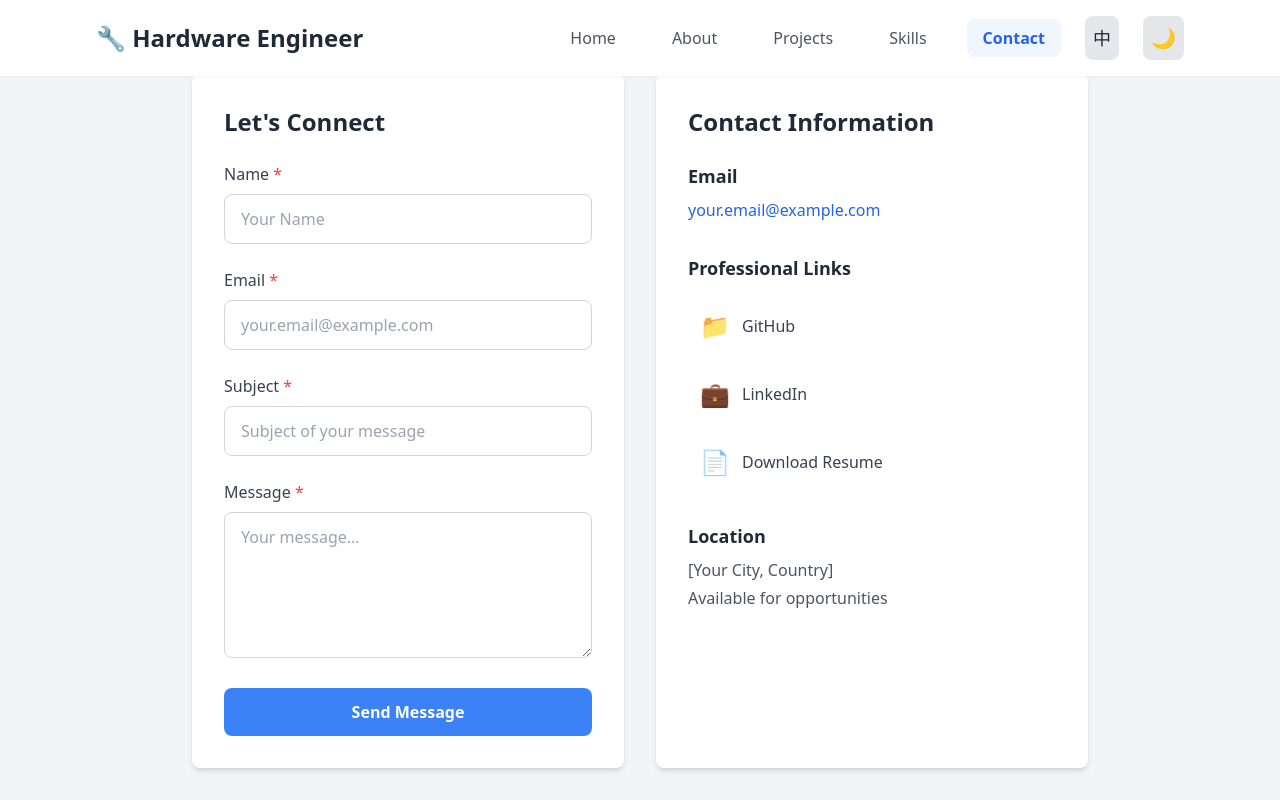
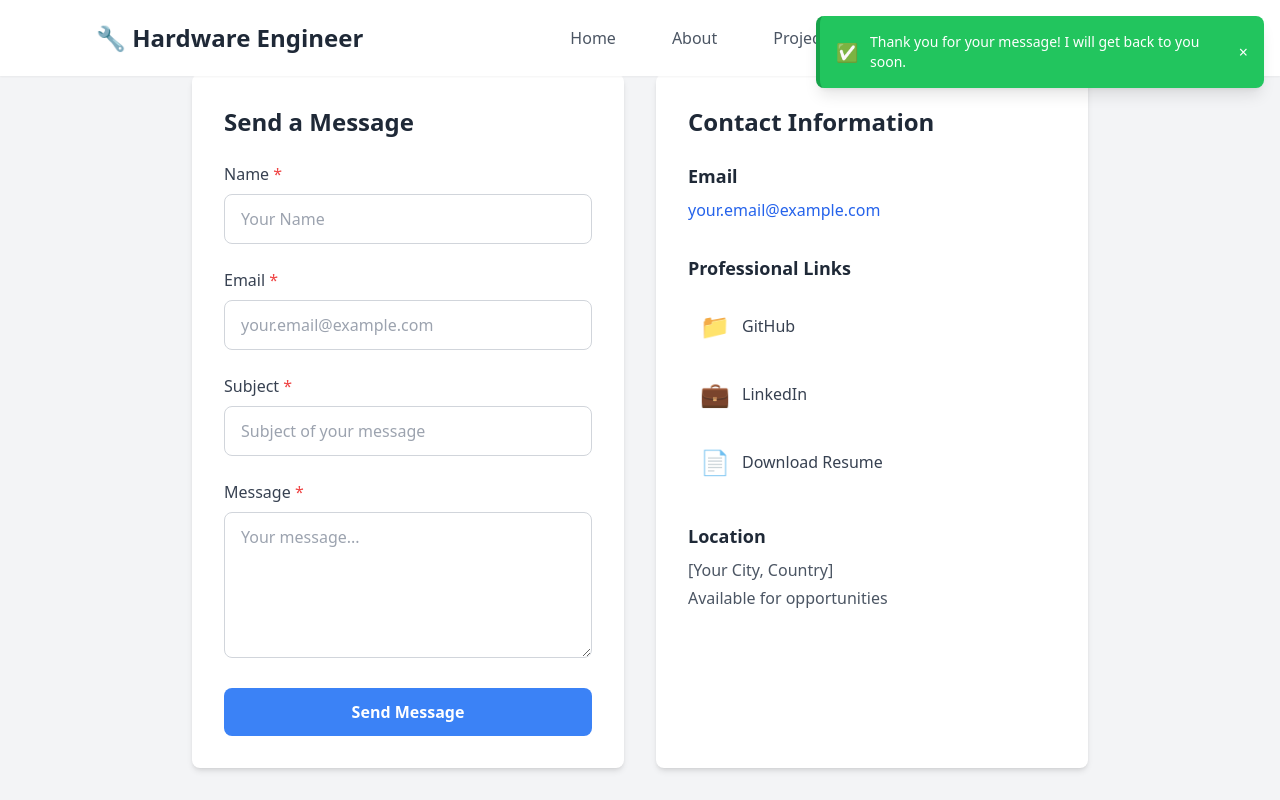
Before and after one commit to dddwang9521/hardware-portfolio, a React (Vite) app: page /contact in a window 1280 px wide. Both pictures are taken after typing "Sample", "name@example.com", "Sample", "Sample" into the empty fields and a click on the button "Send Message". Shown: the part 106-906 px from the top of the page. Built offline with nearby package versions, Linux system fonts and the light colour scheme.

Commit message:
Contact form functionality Set up done

```diff
--- a/package.json
+++ b/package.json
@@ -13,6 +13,7 @@
     "deploy": "gh-pages -d dist"
   },
   "dependencies": {
+    "@emailjs/browser": "^4.4.1",
     "framer-motion": "^12.23.12",
     "react": "^19.1.0",
     "react-dom": "^19.1.0",
--- /dev/null
+++ b/src/components/Toast.tsx
@@ -0,0 +1,80 @@
+import { motion, AnimatePresence } from 'framer-motion';
+import { useEffect } from 'react';
+
+interface ToastProps {
+  message: string;
+  type: 'success' | 'error' | 'info';
+  isVisible: boolean;
+  onClose: () => void;
+}
+
+const Toast = ({ message, type, isVisible, onClose }: ToastProps) => {
+  useEffect(() => {
+    if (isVisible) {
+      const timer = setTimeout(() => {
+        onClose();
+      }, 5000); // Auto-hide after 5 seconds
+
+      return () => clearTimeout(timer);
+    }
+  }, [isVisible, onClose]);
+
+  const getToastStyles = () => {
+    switch (type) {
+      case 'success':
+        return 'bg-green-500 text-white border-green-600';
+      case 'error':
+        return 'bg-red-500 text-white border-red-600';
+      case 'info':
+        return 'bg-blue-500 text-white border-blue-600';
+      default:
+        return 'bg-gray-500 text-white border-gray-600';
+    }
+  };
+
+  const getIcon = () => {
+    switch (type) {
+      case 'success':
+        return '✅';
+      case 'error':
+        return '❌';
+      case 'info':
+        return 'ℹ️';
+      default:
+        return '💬';
+    }
+  };
+
+  return (
+    <AnimatePresence>
+      {isVisible && (
+        <motion.div
+          initial={{ opacity: 0, y: -50, scale: 0.9 }}
+          animate={{ opacity: 1, y: 0, scale: 1 }}
+          exit={{ opacity: 0, y: -50, scale: 0.9 }}
+          transition={{ duration: 0.3 }}
+          className={`fixed top-4 right-4 z-50 p-4 rounded-lg shadow-lg border-l-4 max-w-md ${getToastStyles()}`}
+          role="alert"
+          aria-live="assertive"
+        >
+          <div className="flex items-center gap-3">
+            <span className="text-lg" aria-hidden="true">
+              {getIcon()}
+            </span>
+            <p className="flex-1 text-sm font-medium">{message}</p>
+            <button
+              onClick={onClose}
+              className="text-white hover:text-gray-200 focus:outline-none focus:ring-2 focus:ring-white focus:ring-offset-2 focus:ring-offset-transparent rounded"
+              aria-label="Close notification"
+            >
+              <span className="sr-only">Close</span>
+              <span aria-hidden="true">×</span>
+            </button>
+          </div>
+        </motion.div>
+      )}
+    </AnimatePresence>
+  );
+};
+
+export default Toast;
--- a/src/pages/Contact.tsx
+++ b/src/pages/Contact.tsx
@@ -1,9 +1,10 @@
 import { useState } from 'react';
 import { motion } from 'framer-motion';
-import { useLanguage } from '../contexts/LanguageContext';
+import { sendContactEmail, sendContactEmailFallback } from '../services/emailService';
+import type { ContactFormData } from '../services/emailService';
+import Toast from '../components/Toast';
 
 const Contact = () => {
-  const { t } = useLanguage();
   const [formData, setFormData] = useState({
     name: '',
     email: '',
@@ -12,6 +13,15 @@ const Contact = () => {
   });
   const [errors, setErrors] = useState<Record<string, string>>({});
   const [isSubmitting, setIsSubmitting] = useState(false);
+  const [toast, setToast] = useState<{
+    message: string;
+    type: 'success' | 'error' | 'info';
+    isVisible: boolean;
+  }>({
+    message: '',
+    type: 'info',
+    isVisible: false
+  });
 
   const handleInputChange = (e: React.ChangeEvent<HTMLInputElement | HTMLTextAreaElement>) => {
     const { name, value } = e.target;
@@ -22,25 +32,29 @@ const Contact = () => {
     }
   };
 
+  const handleToastClose = () => {
+    setToast(prev => ({ ...prev, isVisible: false }));
+  };
+
   const validateForm = () => {
     const newErrors: Record<string, string> = {};
 
     if (!formData.name.trim()) {
-      newErrors.name = t('contact.nameRequired');
+      newErrors.name = 'Name is required';
     }
 
     if (!formData.email.trim()) {
-      newErrors.email = t('contact.emailRequired');
+      newErrors.email = 'Email is required';
     } else if (!/\S+@\S+\.\S+/.test(formData.email)) {
-      newErrors.email = t('contact.emailInvalid');
+      newErrors.email = 'Please enter a valid email address';
     }
 
     if (!formData.subject.trim()) {
-      newErrors.subject = t('contact.subjectRequired');
+      newErrors.subject = 'Subject is required';
     }
 
     if (!formData.message.trim()) {
-      newErrors.message = t('contact.messageRequired');
+      newErrors.message = 'Message is required';
     }
 
     setErrors(newErrors);
@@ -56,20 +70,55 @@ const Contact = () => {
 
     setIsSubmitting(true);
 
-    // Simulate form submission
-    setTimeout(() => {
+    try {
+      // Try to send email using EmailJS
+      const result = await sendContactEmail(formData);
+
+      if (result.success) {
+        // Show success message
+        setToast({
+          message: result.message,
+          type: 'success',
+          isVisible: true
+        });
+        setFormData({ name: '', email: '', subject: '', message: '' });
+      } else {
+        // If EmailJS fails, try fallback
+        const fallbackResult = await sendContactEmailFallback(formData);
+        setToast({
+          message: fallbackResult.message,
+          type: fallbackResult.success ? 'success' : 'error',
+          isVisible: true
+        });
+        if (fallbackResult.success) {
+          setFormData({ name: '', email: '', subject: '', message: '' });
+        }
+      }
+    } catch (error) {
+      console.error('Form submission error:', error);
+      setToast({
+        message: 'An error occurred while sending your message. Please try again later.',
+        type: 'error',
+        isVisible: true
+      });
+    } finally {
       setIsSubmitting(false);
-      alert('Thank you for your message! I will get back to you soon.');
-      setFormData({ name: '', email: '', subject: '', message: '' });
-    }, 1000);
+    }
   };
 
   return (
-    <main
-      id="main-content"
-      className="min-h-screen bg-gray-100 dark:bg-gray-900 p-8 transition-colors duration-200"
-      role="main"
-    >
+    <>
+      <Toast
+        message={toast.message}
+        type={toast.type}
+        isVisible={toast.isVisible}
+        onClose={handleToastClose}
+      />
+      <main
+        id="main-content"
+        className="min-h-screen bg-gray-100 dark:bg-gray-900 p-8 transition-colors duration-200"
+        role="main"
+      >
       <div className="max-w-4xl mx-auto">
         <motion.h1
           className="text-4xl font-bold text-gray-800 dark:text-white mb-8 text-center"
@@ -77,7 +126,7 @@ const Contact = () => {
           animate={{ opacity: 1, y: 0 }}
           transition={{ duration: 0.6 }}
         >
-          {t('contact.title')}
+          Get In Touch
         </motion.h1>
 
         <div className="grid grid-cols-1 lg:grid-cols-2 gap-8">
@@ -89,13 +138,13 @@ const Contact = () => {
             transition={{ duration: 0.6, delay: 0.2 }}
           >
             <h2 className="text-2xl font-bold text-gray-800 dark:text-white mb-6">
-              {t('contact.subtitle')}
+              Send a Message
             </h2>
 
             <form onSubmit={handleSubmit} className="space-y-6" noValidate>
               <div>
                 <label htmlFor="name" className="block text-gray-700 dark:text-gray-300 font-medium mb-2">
-                  {t('contact.name')} <span className="text-red-500" aria-label="required">*</span>
+                  Name <span className="text-red-500" aria-label="required">*</span>
                 </label>
                 <input
                   id="name"
@@ -120,7 +169,7 @@ const Contact = () => {
 
               <div>
                 <label htmlFor="email" className="block text-gray-700 dark:text-gray-300 font-medium mb-2">
-                  {t('contact.email')} <span className="text-red-500" aria-label="required">*</span>
+                  Email <span className="text-red-500" aria-label="required">*</span>
                 </label>
                 <input
                   id="email"
@@ -145,7 +194,7 @@ const Contact = () => {
 
               <div>
                 <label htmlFor="subject" className="block text-gray-700 dark:text-gray-300 font-medium mb-2">
-                  {t('contact.subject')} <span className="text-red-500" aria-label="required">*</span>
+                  Subject <span className="text-red-500" aria-label="required">*</span>
                 </label>
                 <input
                   id="subject"
@@ -170,7 +219,7 @@ const Contact = () => {
 
               <div>
                 <label htmlFor="message" className="block text-gray-700 dark:text-gray-300 font-medium mb-2">
-                  {t('contact.message')} <span className="text-red-500" aria-label="required">*</span>
+                  Message <span className="text-red-500" aria-label="required">*</span>
                 </label>
                 <textarea
                   id="message"
@@ -199,7 +248,7 @@ const Contact = () => {
                 className="w-full px-6 py-3 bg-blue-500 text-white rounded-lg font-semibold hover:bg-blue-600 transition-colors duration-200 focus:outline-none focus:ring-2 focus:ring-blue-500 focus:ring-offset-2 dark:focus:ring-offset-gray-800 disabled:opacity-50 disabled:cursor-not-allowed"
                 aria-describedby={isSubmitting ? 'submitting-status' : undefined}
               >
-                {isSubmitting ? t('contact.sending') : t('contact.send')}
+                {isSubmitting ? 'Sending...' : 'Send Message'}
               </button>
               {isSubmitting && (
                 <p id="submitting-status" className="sr-only">
@@ -289,6 +338,7 @@ const Contact = () => {
         </div>
       </div>
     </main>
+    </>
   );
 };
 
--- /dev/null
+++ b/src/services/emailService.ts
@@ -0,0 +1,64 @@
+import emailjs from '@emailjs/browser';
+
+// EmailJS configuration
+const EMAILJS_SERVICE_ID = 'service_f4dl6wo';
+const EMAILJS_TEMPLATE_ID = 'template_2am8gf3';
+const EMAILJS_PUBLIC_KEY = 'YFi-ykeSEGrsD6rSW';
+
+export interface ContactFormData {
+  name: string;
+  email: string;
+  subject: string;
+  message: string;
+}
+
+export const sendContactEmail = async (formData: ContactFormData): Promise<{ success: boolean; message: string }> => {
+  try {
+    // Initialize EmailJS
+    emailjs.init(EMAILJS_PUBLIC_KEY);
+
+    // Send email using EmailJS
+    const result = await emailjs.send(
+      EMAILJS_SERVICE_ID,
+      EMAILJS_TEMPLATE_ID,
+      {
+        from_name: formData.name,
+        from_email: formData.email,
+        subject: formData.subject,
+        message: formData.message,
+        to_name: 'Hardware Engineer Portfolio',
+      },
+      EMAILJS_PUBLIC_KEY
+    );
+
+    if (result.status === 200) {
+      return {
+        success: true,
+        message: 'Thank you for your message! I will get back to you soon.'
+      };
+    } else {
+      return {
+        success: false,
+        message: 'Failed to send message. Please try again later.'
+      };
+    }
+  } catch (error) {
+    console.error('Email sending error:', error);
+    return {
+      success: false,
+      message: 'An error occurred while sending your message. Please try again later.'
+    };
+  }
+};
+
+// Fallback function for development/testing without EmailJS
+export const sendContactEmailFallback = async (formData: ContactFormData): Promise<{ success: boolean; message: string }> => {
+  // Simulate API call delay
+  await new Promise(resolve => setTimeout(resolve, 1000));
+
+  // Simulate success (in real implementation, this would be replaced with actual email service)
+  return {
+    success: true,
+    message: 'Thank you for your message! I will get back to you soon.'
+  };
+};
```
Also changed, not shown: 2 other files (tests, documents, lock files or other folders).
